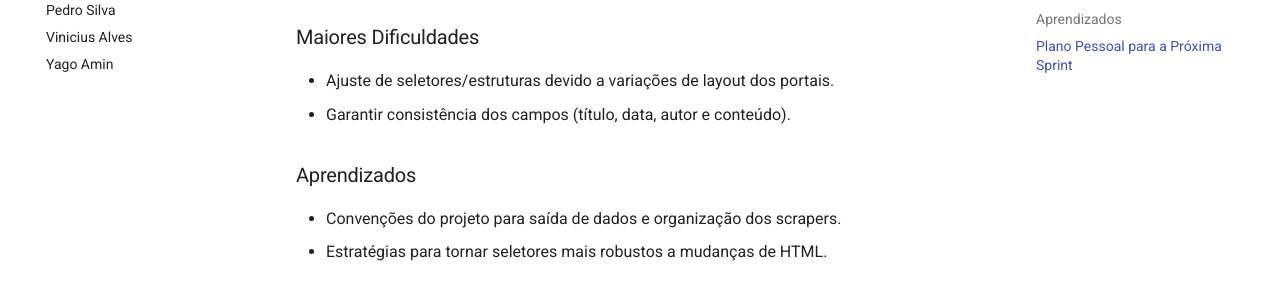
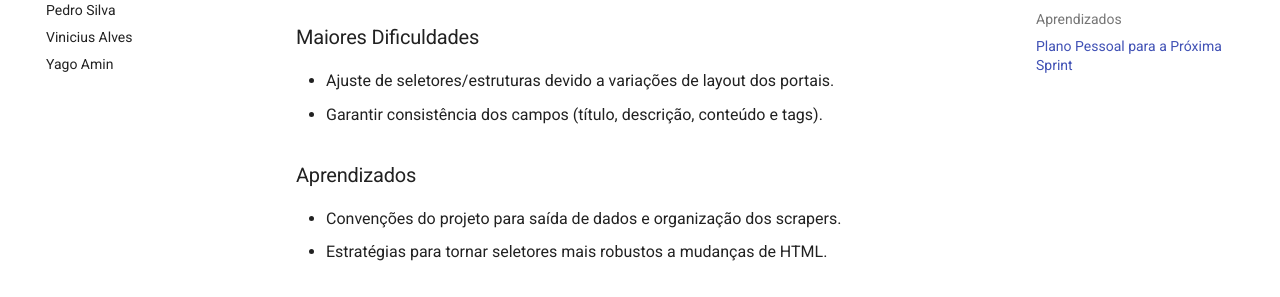
Before and after one commit to GCES-EhFake-Fork/docs-interno, an MkDocs documentation site: the page built from docs/diarios/diarioAlana.md, in a window 1280 px wide and 900 px high, scrolled down 2293 px. Shown: the part 430-727 px from the top of the window. Built offline with MkDocs 1.6.1 and Material for MkDocs 9.7.7, drawn with Linux system fonts in a browser that asks for light colours; comment, search, counter and statistics services are not loaded.

```diff
--- a/docs/diarios/diarioAlana.md
+++ b/docs/diarios/diarioAlana.md
@@ -57,8 +57,8 @@ Foco em ajustar os scrapers dos portais Globo e Terra para coletar notícias de
 | Data       | Atividade                                                          | Tipo (Código/Doc/Discussão/Outro) | Link/Referência                                      | Status    |
 | ---------- | ------------------------------------------------------------------ | --------------------------------- | ---------------------------------------------------- | --------- |
 | 17/09/2025 | Análise dos scrapers e mapeamento dos portais Globo e Terra        | Estudo                            | –                                                    | Concluído |
-| 23/09/2025 | Ajustes no scraper do portal Globo para capturar notícias          | Código                            | [PR#33](https://github.com/EH-FAKE/check-up/pull/33) | Concluído |
-| 23/09/2025 | Ajustes no scraper do portal Terra para capturar notícias          | Código                            | [PR#36](https://github.com/EH-FAKE/check-up/pull/36) | Concluído |
+| 23/09/2025 | Ajustes no scraper do portal Globo para capturar notícias          | Código                            | [PR#33](https://github.com/EH-FAKE/check-up/pull/36) | Concluído |
+| 23/09/2025 | Ajustes no scraper do portal Terra para capturar notícias          | Código                            | [PR#36](https://github.com/EH-FAKE/check-up/pull/33) | Concluído |
 | 24/09/2025 | Validação local, testes manuais e revisão dos resultados coletados | Teste/Revisão                     | –                                                    | Concluído |
 
 ### Maiores Avanços
@@ -69,7 +69,7 @@ Foco em ajustar os scrapers dos portais Globo e Terra para coletar notícias de
 ### Maiores Dificuldades
 
 - Ajuste de seletores/estruturas devido a variações de layout dos portais.
-- Garantir consistência dos campos (título, data, autor e conteúdo).
+- Garantir consistência dos campos (título, descrição, conteúdo e tags).
 
 ### Aprendizados
 
```
